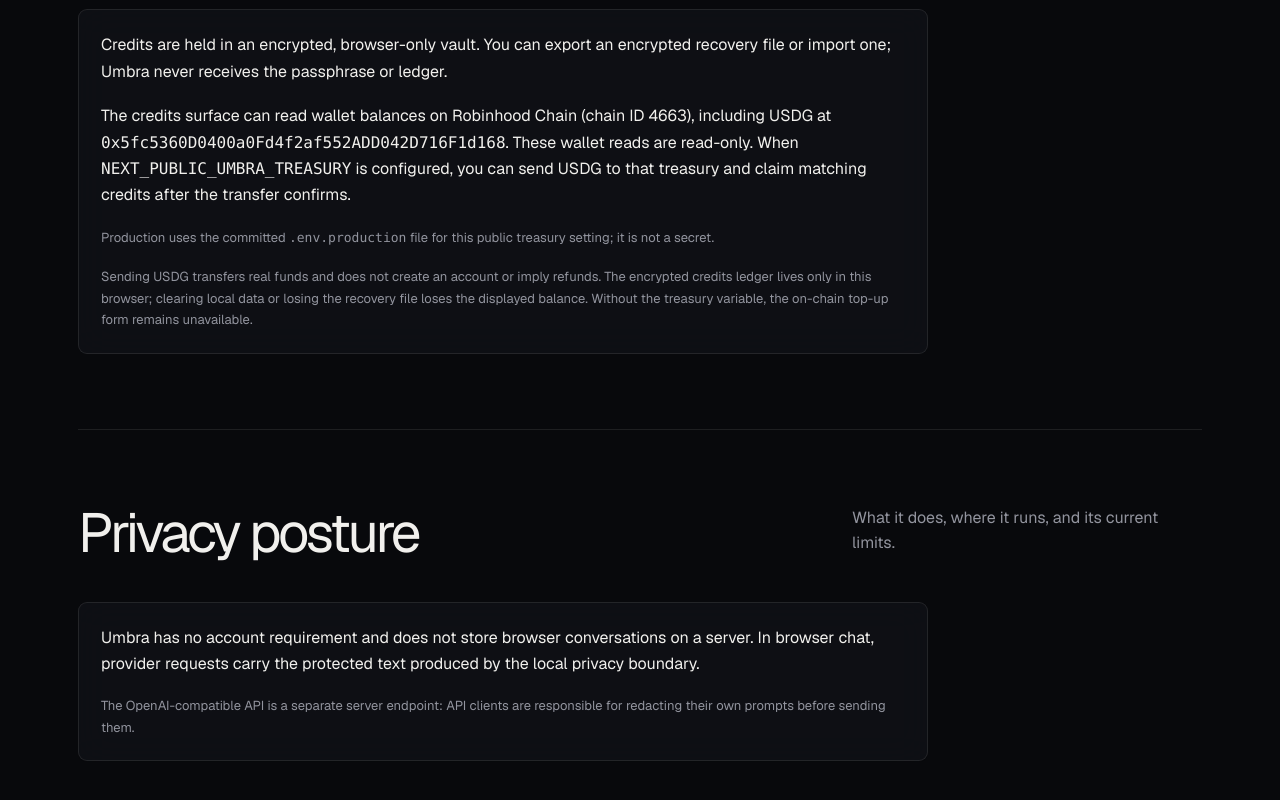
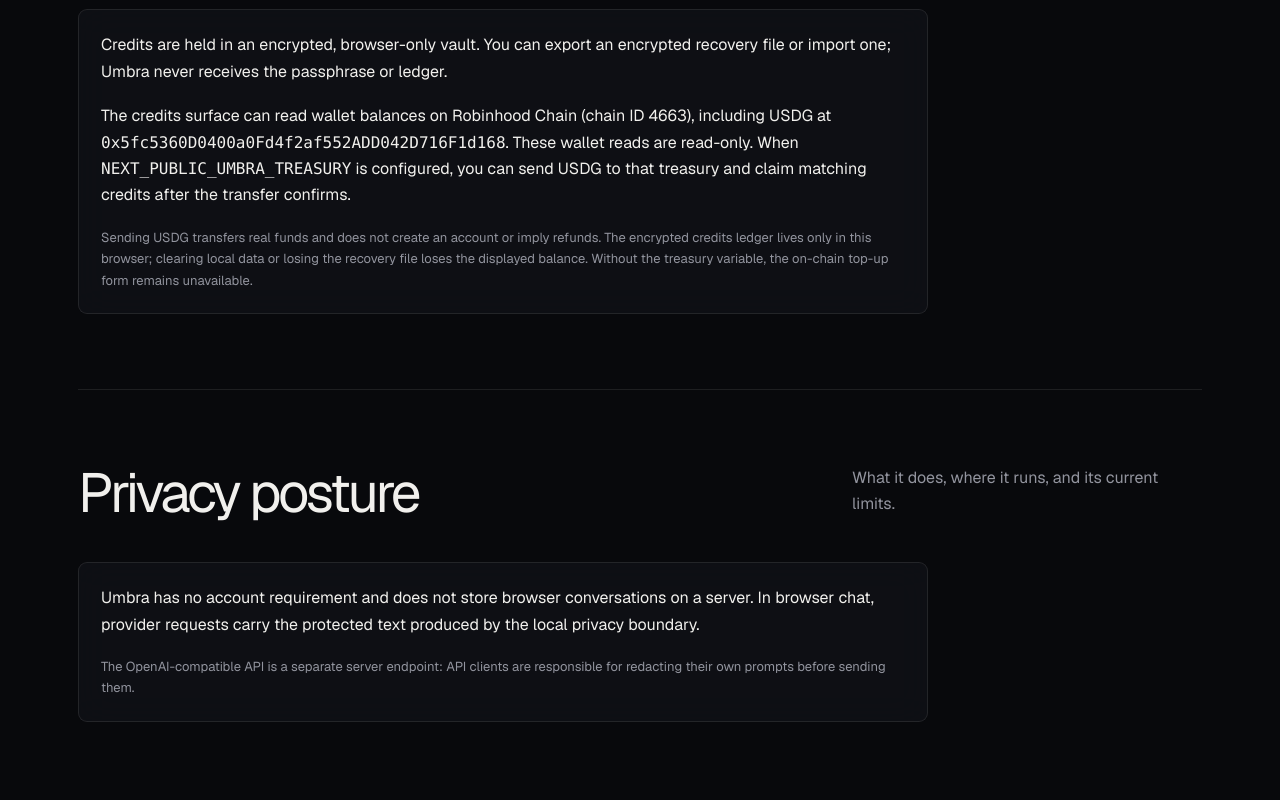
Before and after one commit to useumbra/umbra, a Next.js app: page /docs in a window 1280 px wide. Shown: the part 4904-5704 px from the top of the page. Built offline with nearby package versions, Linux system fonts and the light colour scheme.

Commit message:
trim redundant treasury note from docs

```diff
--- a/src/components/Docs.tsx
+++ b/src/components/Docs.tsx
@@ -198,10 +198,6 @@
           confirms.
         </p>
         <p className="note">
-          Production uses the committed <code>.env.production</code> file for
-          this public treasury setting; it is not a secret.
-        </p>
-        <p className="note">
           Sending USDG transfers real funds and does not create an account or
           imply refunds. The encrypted credits ledger lives only in this
           browser; clearing local data or losing the recovery file loses the
```
